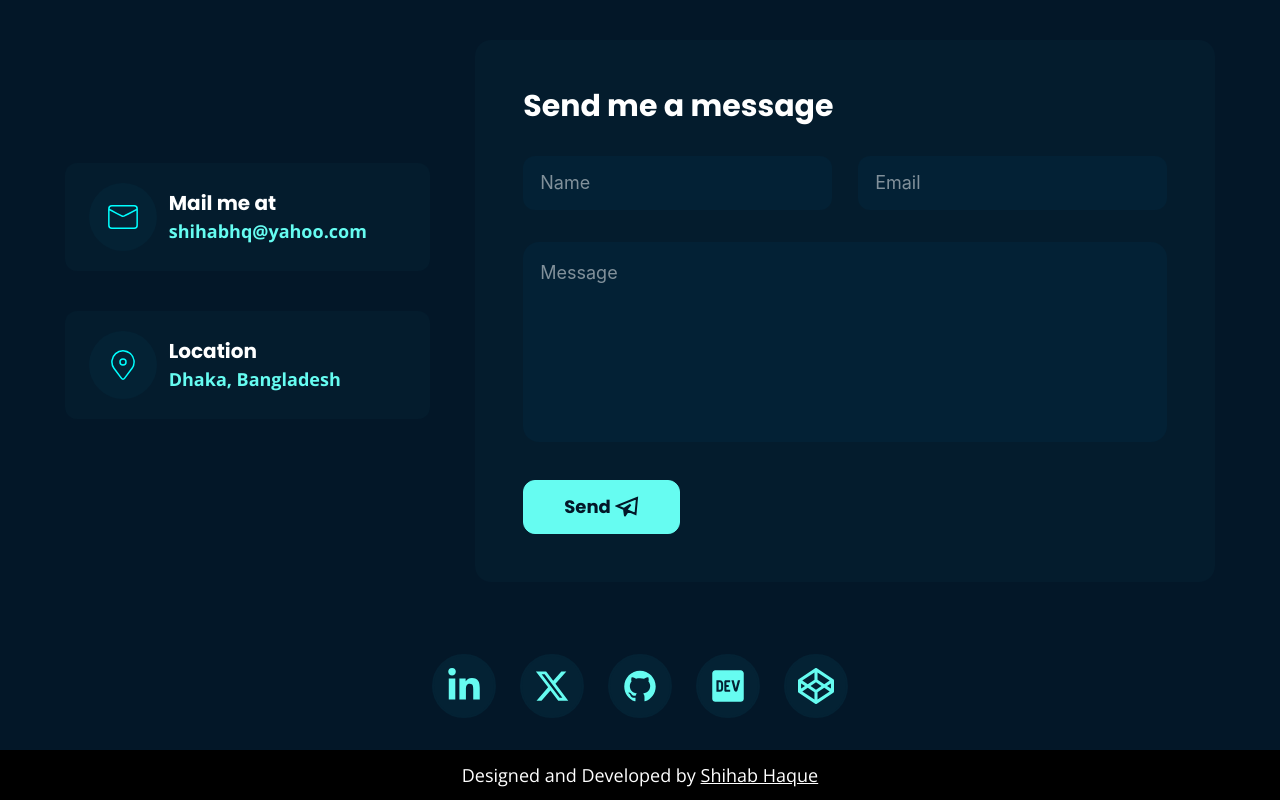
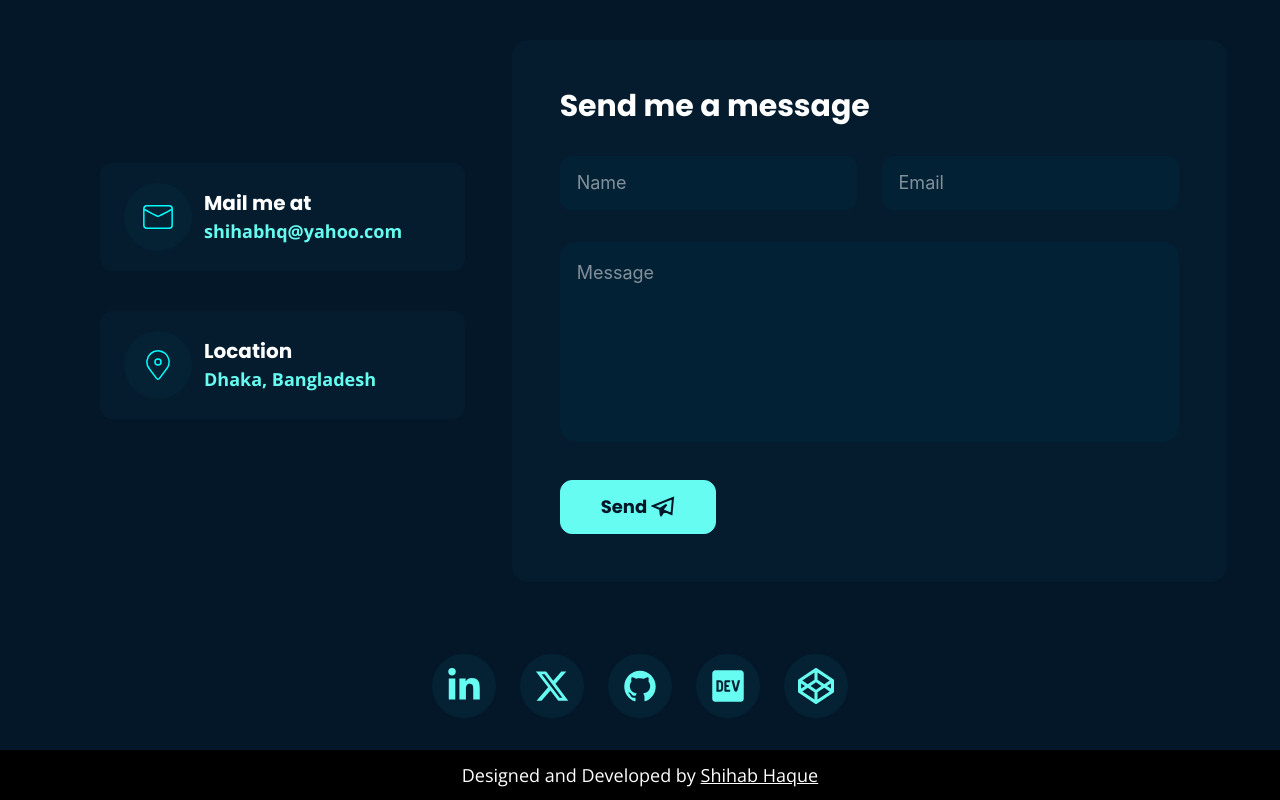
Before and after one commit to shihabhq/me, a React (Vite) app: page / in a window 1280 px wide. Shown: the part 5736-6536 px from the top of the page. Built offline with nearby package versions, Linux system fonts and the light colour scheme.

Commit message:
footer updated

```diff
--- a/src/components/contacts/Contact.jsx
+++ b/src/components/contacts/Contact.jsx
@@ -70,7 +70,7 @@
           whileInView={{ opacity: 1, x: 0 }}
           viewport={{ once: true }}
           transition={{ duration: 0.4, bounce: 0 }}
-          className="flex flex-col"
+          className="flex flex-col w-full mx-auto items-center justify-center"
         >
           <div className="flex items-center bg-card py-4 xsm:px-6 xsm:py-5 rounded-xl w-11/12 sm:min-w-[500px] mb-10 xl:min-w-[365px] xl:w-fit">
             <div className="p-4 rounded-full bg-cardHover mr-3">
--- a/src/shared/loader.css
+++ b/src/shared/loader.css
@@ -1,6 +1,7 @@
 .loader {
     width: 112px;
     height: 112px;
+    transform: scale(2);
   }
 
   .box1,
```
